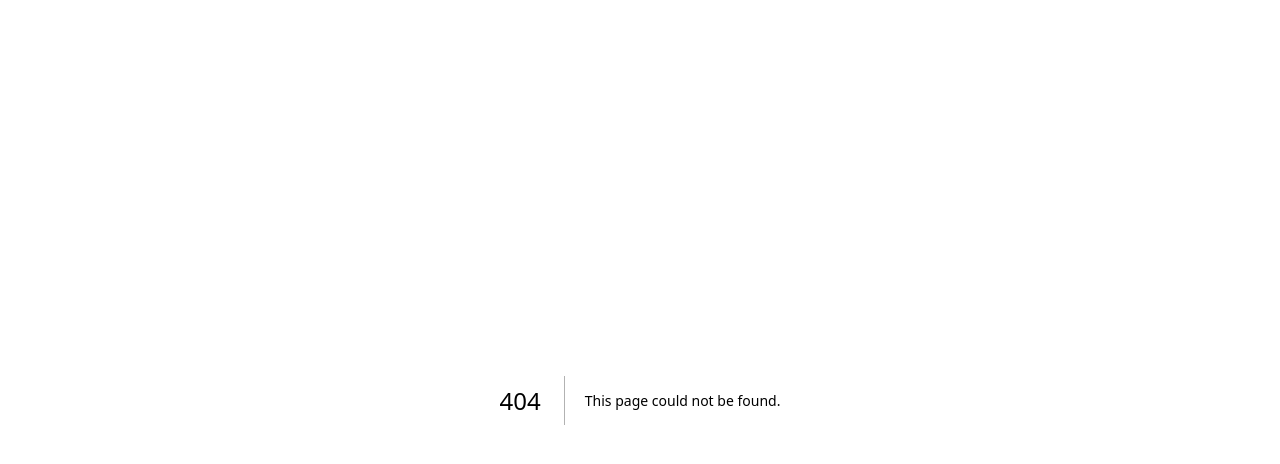
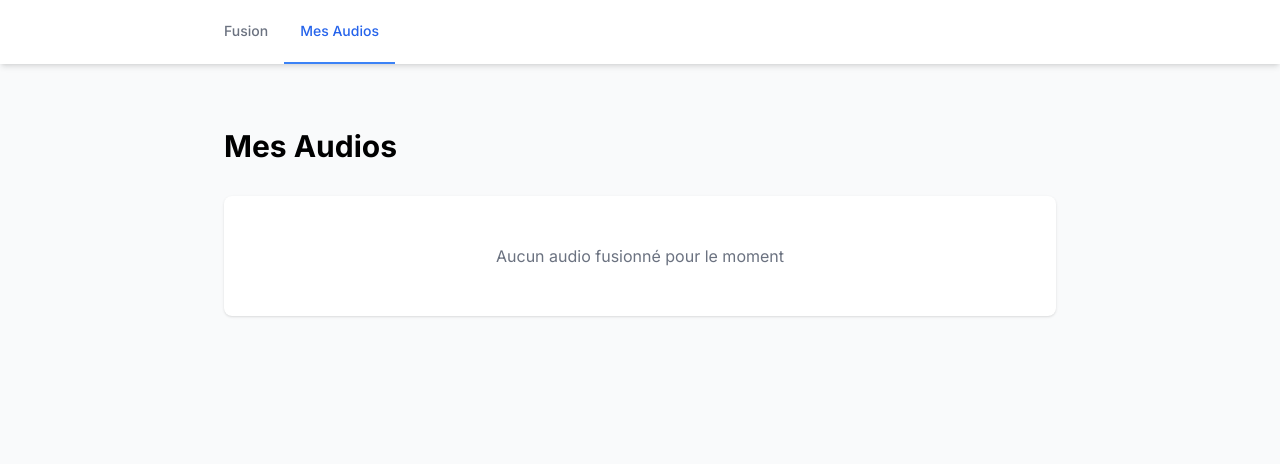
Before and after one commit to game05/fusionaudio, a Next.js app: page /my-audios in a window 1280 px wide. Before the commit this address had no page. Shown: the top 464 px of the page. Built offline with nearby package versions, Linux system fonts and the light colour scheme.

Commit message:
Add My Audios page with storage functionality

```diff
--- a/src/app/layout.tsx
+++ b/src/app/layout.tsx
@@ -1,6 +1,7 @@
 import type { Metadata } from 'next'
 import { Inter } from 'next/font/google'
 import './globals.css'
+import Navbar from '@/components/Navbar'
 
 const inter = Inter({ subsets: ['latin'] })
 
@@ -16,7 +17,10 @@ export default function RootLayout({
 }) {
   return (
     <html lang="fr">
-      <body className={inter.className}>{children}</body>
+      <body className={`${inter.className} bg-gray-50`}>
+        <Navbar />
+        {children}
+      </body>
     </html>
   )
 }
--- /dev/null
+++ b/src/app/my-audios/page.tsx
@@ -0,0 +1,69 @@
+'use client';
+
+import { useEffect, useState } from 'react';
+import { SavedAudio, getSavedAudios, deleteAudio, formatFileSize } from '@/lib/audioStorage';
+
+export default function MyAudios() {
+  const [audios, setAudios] = useState<SavedAudio[]>([]);
+
+  useEffect(() => {
+    setAudios(getSavedAudios());
+  }, []);
+
+  const handleDelete = (id: string) => {
+    deleteAudio(id);
+    setAudios(getSavedAudios());
+  };
+
+  const handleDownload = (audio: SavedAudio) => {
+    const a = document.createElement('a');
+    a.href = audio.url;
+    a.download = audio.name;
+    document.body.appendChild(a);
+    a.click();
+    document.body.removeChild(a);
+  };
+
+  return (
+    <div className="max-w-4xl mx-auto p-8">
+      <h1 className="text-3xl font-bold mb-8">Mes Audios</h1>
+
+      {audios.length === 0 ? (
+        <div className="text-center py-12 bg-white rounded-lg shadow">
+          <p className="text-gray-500">Aucun audio fusionné pour le moment</p>
+        </div>
+      ) : (
+        <div className="space-y-4">
+          {audios.map((audio) => (
+            <div
+              key={audio.id}
+              className="bg-white rounded-lg shadow p-4 flex items-center justify-between"
+            >
+              <div>
+                <h3 className="font-medium">{audio.name}</h3>
+                <p className="text-sm text-gray-500">
+                  {new Date(audio.date).toLocaleDateString()} - {formatFileSize(audio.size)}
+                </p>
+              </div>
+
+              <div className="flex space-x-2">
+                <button
+                  onClick={() => handleDownload(audio)}
+                  className="px-3 py-1 bg-blue-500 text-white rounded hover:bg-blue-600 transition-colors"
+                >
+                  Télécharger
+                </button>
+                <button
+                  onClick={() => handleDelete(audio.id)}
+                  className="px-3 py-1 bg-red-500 text-white rounded hover:bg-red-600 transition-colors"
+                >
+                  Supprimer
+                </button>
+              </div>
+            </div>
+          ))}
+        </div>
+      )}
+    </div>
+  );
+}
--- a/src/components/FileUploader.tsx
+++ b/src/components/FileUploader.tsx
@@ -3,6 +3,7 @@
 import { useCallback, useState, useEffect } from 'react';
 import { useDropzone } from 'react-dropzone';
 import { initFFmpeg, mergeAudioFiles, downloadBlob } from '@/lib/audioService';
+import { saveAudio } from '@/lib/audioStorage';
 import ProgressBar from './ProgressBar';
 
 export default function FileUploader() {
@@ -44,7 +45,6 @@ export default function FileUploader() {
     setStatus('Préparation des fichiers...');
 
     try {
-      // Simuler la progression pour le chargement des fichiers
       setProgress(10);
       await new Promise(resolve => setTimeout(resolve, 500));
 
@@ -53,7 +53,6 @@ export default function FileUploader() {
       await new Promise(resolve => setTimeout(resolve, 500));
 
       setStatus('Fusion des fichiers en cours...');
-      // Simuler la progression pendant la fusion
       for (let i = 30; i <= 80; i += 10) {
         setProgress(i);
         await new Promise(resolve => setTimeout(resolve, 500));
@@ -62,12 +61,13 @@ export default function FileUploader() {
       const mergedBlob = await mergeAudioFiles(files);
       setProgress(90);
 
-      setStatus('Finalisation...');
-      await new Promise(resolve => setTimeout(resolve, 500));
+      setStatus('Sauvegarde...');
+      const fileName = 'merged_audio.mp3';
+      saveAudio(mergedBlob, fileName);
 
       setStatus('Téléchargement du fichier...');
       setProgress(100);
-      downloadBlob(mergedBlob, 'merged_audio.mp3');
+      downloadBlob(mergedBlob, fileName);
 
       setStatus('Fusion terminée !');
     } catch (error) {
--- /dev/null
+++ b/src/components/Navbar.tsx
@@ -0,0 +1,39 @@
+'use client';
+
+import Link from 'next/link';
+import { usePathname } from 'next/navigation';
+
+export default function Navbar() {
+  const pathname = usePathname();
+
+  return (
+    <nav className="bg-white shadow-md mb-8">
+      <div className="max-w-4xl mx-auto px-4">
+        <div className="flex justify-between h-16">
+          <div className="flex">
+            <Link
+              href="/"
+              className={`inline-flex items-center px-4 border-b-2 text-sm font-medium ${
+                pathname === '/'
+                  ? 'border-blue-500 text-blue-600'
+                  : 'border-transparent text-gray-500 hover:text-gray-700 hover:border-gray-300'
+              }`}
+            >
+              Fusion
+            </Link>
+            <Link
+              href="/my-audios"
+              className={`inline-flex items-center px-4 border-b-2 text-sm font-medium ${
+                pathname === '/my-audios'
+                  ? 'border-blue-500 text-blue-600'
+                  : 'border-transparent text-gray-500 hover:text-gray-700 hover:border-gray-300'
+              }`}
+            >
+              Mes Audios
+            </Link>
+          </div>
+        </div>
+      </div>
+    </nav>
+  );
+}
--- /dev/null
+++ b/src/lib/audioStorage.ts
@@ -0,0 +1,57 @@
+export interface SavedAudio {
+  id: string;
+  name: string;
+  date: string;
+  size: number;
+  url: string;
+}
+
+const STORAGE_KEY = 'saved_audios';
+
+export function saveAudio(blob: Blob, name: string): SavedAudio {
+  const audioUrl = URL.createObjectURL(blob);
+  const audio: SavedAudio = {
+    id: generateId(),
+    name,
+    date: new Date().toISOString(),
+    size: blob.size,
+    url: audioUrl,
+  };
+
+  const savedAudios = getSavedAudios();
+  savedAudios.push(audio);
+  localStorage.setItem(STORAGE_KEY, JSON.stringify(savedAudios));
+
+  return audio;
+}
+
+export function getSavedAudios(): SavedAudio[] {
+  const savedAudiosStr = localStorage.getItem(STORAGE_KEY);
+  return savedAudiosStr ? JSON.parse(savedAudiosStr) : [];
+}
+
+export function deleteAudio(id: string): void {
+  const savedAudios = getSavedAudios();
+  const audioToDelete = savedAudios.find(audio => audio.id === id);
+
+  if (audioToDelete) {
+    URL.revokeObjectURL(audioToDelete.url);
+  }
+
+  const filteredAudios = savedAudios.filter(audio => audio.id !== id);
+  localStorage.setItem(STORAGE_KEY, JSON.stringify(filteredAudios));
+}
+
+function generateId(): string {
+  return Math.random().toString(36).substring(2) + Date.now().toString(36);
+}
+
+export function formatFileSize(bytes: number): string {
+  if (bytes === 0) return '0 Bytes';
+
+  const k = 1024;
+  const sizes = ['Bytes', 'KB', 'MB', 'GB'];
+  const i = Math.floor(Math.log(bytes) / Math.log(k));
+
+  return parseFloat((bytes / Math.pow(k, i)).toFixed(2)) + ' ' + sizes[i];
+}
```
